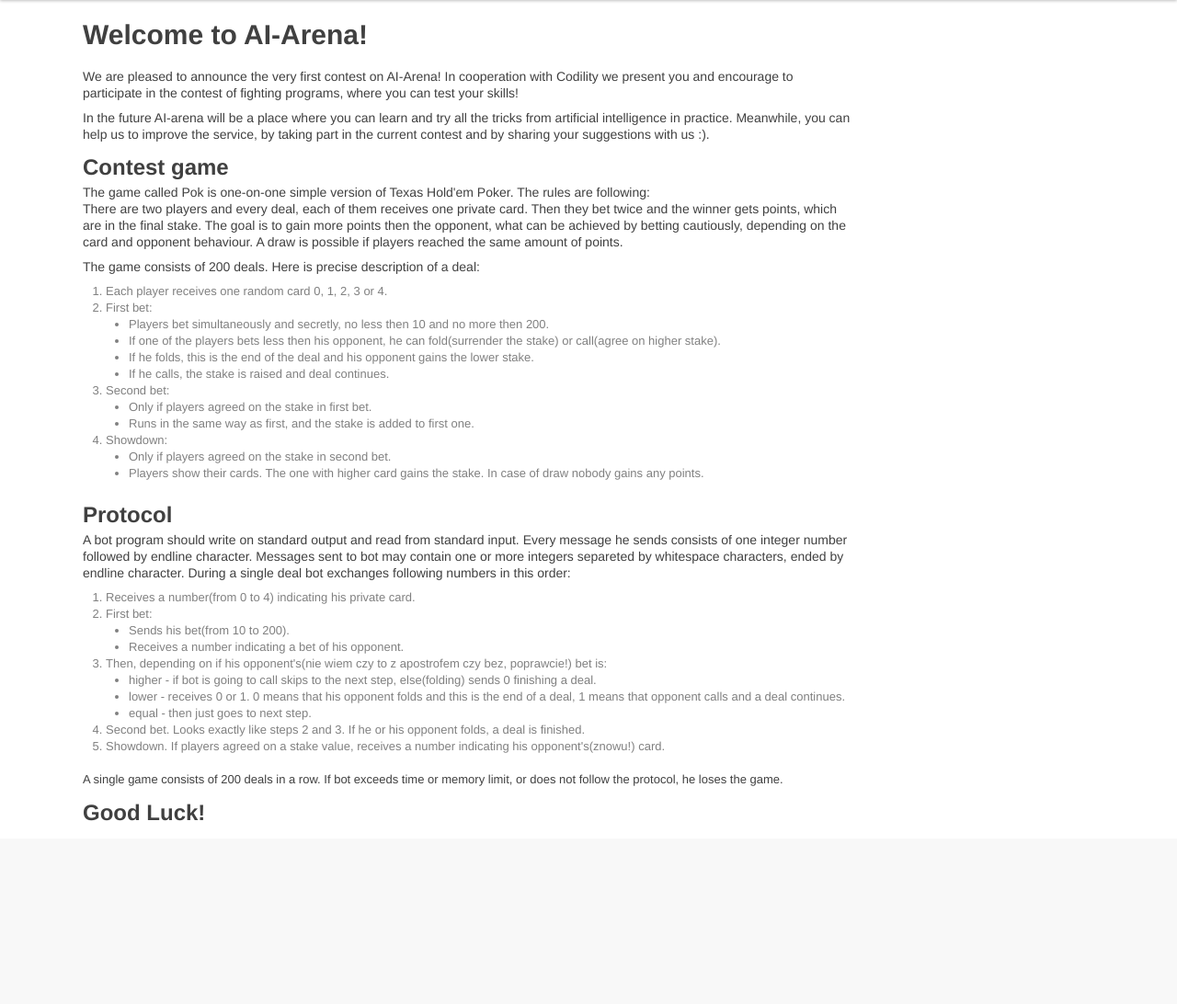
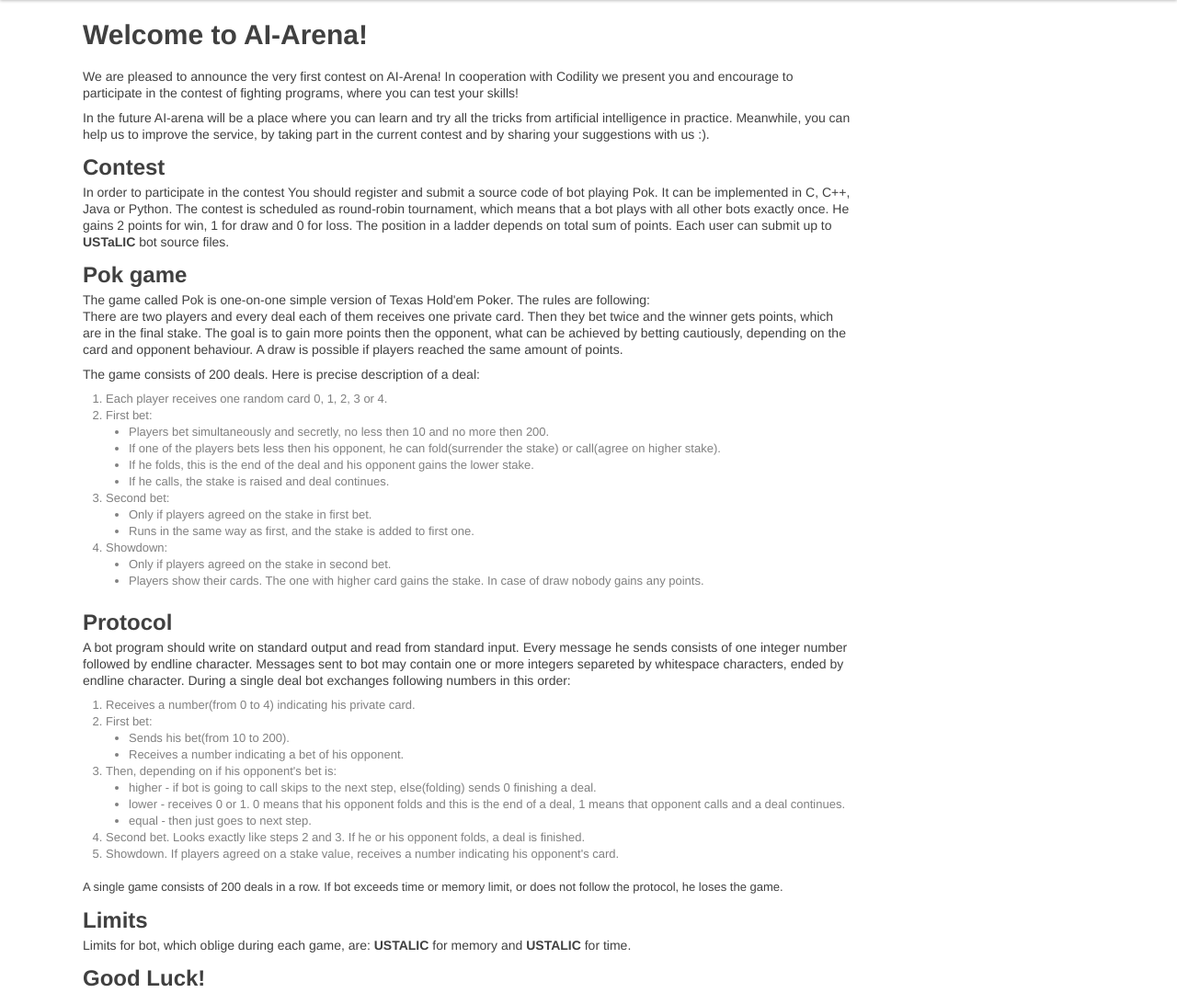
Before and after one commit to Buzdygan/ai-arena, a Django app: page / in a window 1280 px wide. Shown: the part 40-1132 px from the top of the page at 92% size. Before the commit the page ends 933 px from the top, so only its background shows below. Run offline with Django 3.2, Linux system fonts and the light colour scheme; parts of the project's set-up code (start-up, migrations or seed data) failed here and were passed over; some libraries are stand-ins or nearby versions.

Commit message:
added contest description on main page

```diff
--- a/ai_arena/templates/index.html
+++ b/ai_arena/templates/index.html
@@ -20,11 +20,22 @@ In the future AI-arena will be a place where you can learn and try all the trick
 Meanwhile, you can help us to improve the service, by taking part in the current contest and by sharing your suggestions with us :).
 </p>
 
-<h2> Contest game </h2>
+<h2> Contest </h2>
+
+<p class='p_news'>
+In order to participate in the contest You should register and submit a source code of bot playing Pok.
+It can be implemented in C, C++, Java or Python.
+The contest is scheduled as round-robin tournament, which means that a bot plays with all other bots exactly once.
+He gains 2 points for win, 1 for draw and 0 for loss.
+The position in a ladder depends on total sum of points.
+Each user can submit up to <b> USTaLIC </b> bot source files.
+</p>
+
+<h2> Pok game </h2>
 
 <p class='p_news'>
 The game called Pok is one-on-one simple version of Texas Hold'em Poker. The rules are following:<br>
-There are two players and every deal, each of them receives one private card.
+There are two players and every deal each of them receives one private card.
 Then they bet twice and the winner gets points, which are in the final stake.
 The goal is to gain more points then the opponent, what can be achieved by betting cautiously, depending on the card and opponent behaviour.
 A draw is possible if players reached the same amount of points.
@@ -67,16 +78,22 @@ During a single deal bot exchanges following numbers in this order:
             <li> Sends his bet(from 10 to 200).
             <li> Receives a number indicating a bet of his opponent.
         </ul>
-    <li> Then, depending on if his opponent's(nie wiem czy to z apostrofem czy bez, poprawcie!) bet is:
+    <li> Then, depending on if his opponent's bet is:
         <ul>
             <li> higher - if bot is going to call skips to the next step, else(folding) sends 0 finishing a deal.
             <li> lower - receives 0 or 1. 0 means that his opponent folds and this is the end of a deal, 1 means that opponent calls and a deal continues.
             <li> equal - then just goes to next step.
         </ul>
     <li> Second bet. Looks exactly like steps 2 and 3. If he or his opponent folds, a deal is finished.
-    <li> Showdown. If players agreed on a stake value, receives a number indicating his opponent's(znowu!) card.
+    <li> Showdown. If players agreed on a stake value, receives a number indicating his opponent's card.
 </ol>
 A single game consists of 200 deals in a row. If bot exceeds time or memory limit, or does not follow the protocol, he loses the game.
+</p>
+
+<h2> Limits </h2>
+
+<p class='p_news'>
+Limits for bot, which oblige during each game, are: <b> USTALIC</b> for memory and <b>USTALIC</b> for time.
 </p>
 
 <h2>
```
